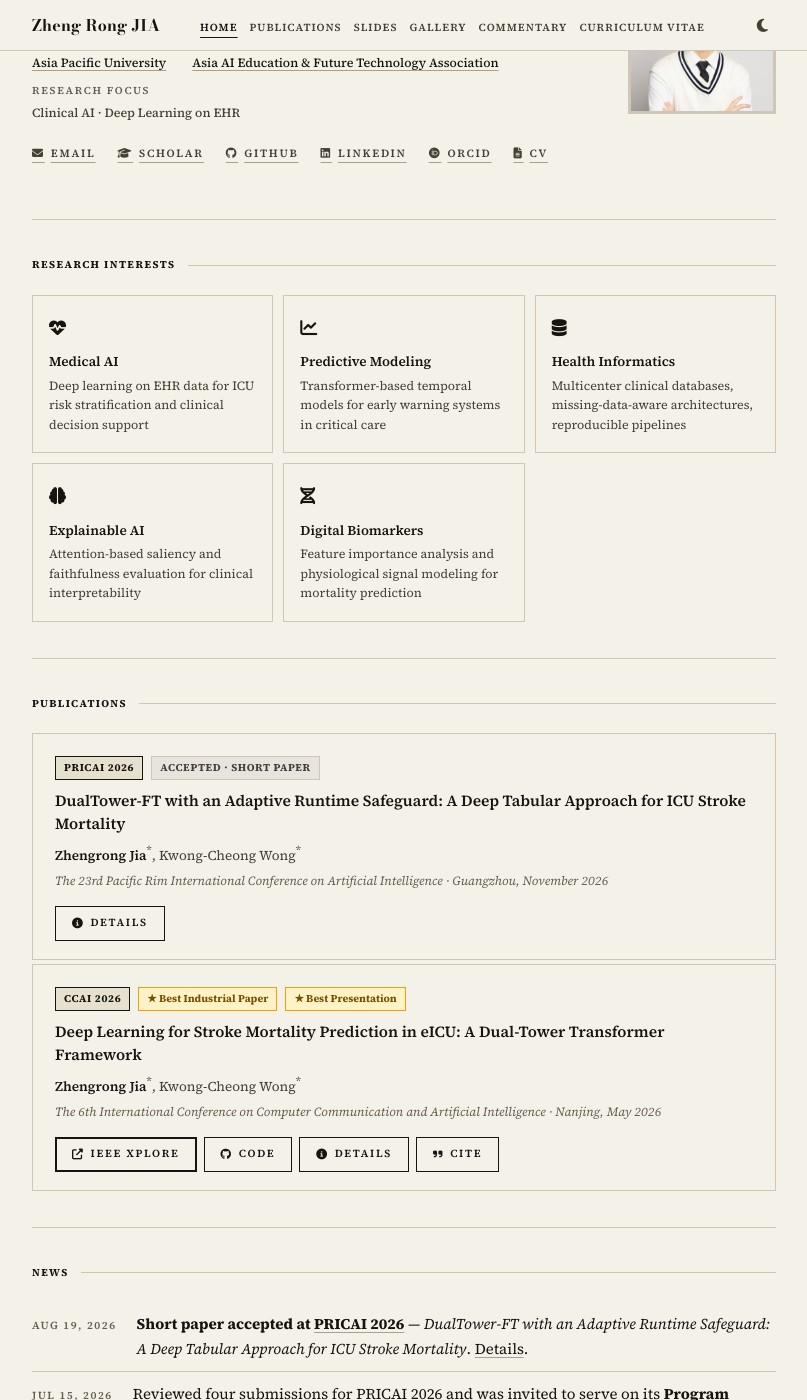
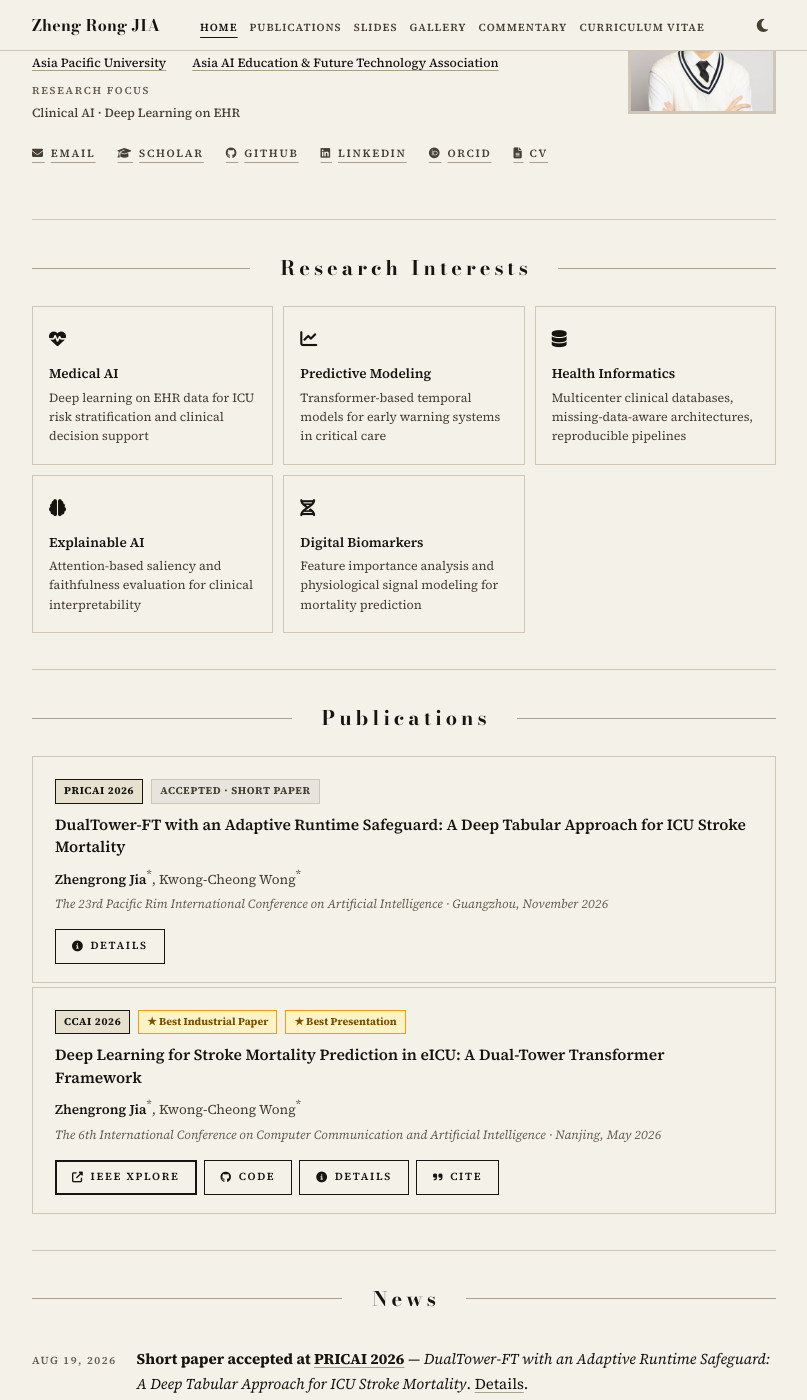
Before and after one commit to ZR-JIA/zr-jia.github.io, a Jekyll site: the page built from _pages/index.md, in a window 1280 px wide and 1400 px high, scrolled down 198 px. Shown: the whole window, without its empty margins (236-1043 px from the left). Built offline with Jekyll 4.4.1, drawn with Linux system fonts in a browser that asks for light colours.

Commit message:
style: turn section labels into rule headings
Replace the small uppercase eyebrow and its trailing rule with the
Zaichang Broadsheet rule heading: the title centred between two hairlines
that run to the column edges.

- set in Bodoni Moda at 20px, in title case, tracked at 0.2em; an equal
  text-indent re-centres the word, since tracking adds space after the
  last letter
- the hairlines use rule-mid and keep a 24px minimum so a long title
  never swallows them
- on phones, drop to 15px at 0.12em so the longest heading on the site,
  "Architecture & Methodology", stays on one line at 375px

Heading text is unchanged; it was already written in title case and
only displayed in capitals by CSS.

```diff
--- a/assets/css/main.css
+++ b/assets/css/main.css
@@ -289,24 +289,30 @@ img { max-width: 100%; height: auto; }
 
 .content-section:last-child { border-bottom: none; }
 
+/* Rule heading: the title centred between two hairlines that run to the
+   column edges. Tracking pushes the last letter's spacing past the word,
+   so an equal text-indent re-centres it. */
 .section-label {
-  font-family: var(--font-text);
-  font-size: 10.5px;
+  font-family: var(--font-display);
+  font-size: 20px;
   font-weight: 700;
-  text-transform: uppercase;
-  letter-spacing: 1.4px;
-  color: var(--color-accent);
-  margin-bottom: 20px;
+  line-height: 1.2;
+  letter-spacing: 0.2em;
+  text-indent: 0.2em;
+  text-align: center;
+  color: var(--color-text);
+  margin-bottom: 26px;
   display: flex;
   align-items: center;
-  gap: 12px;
-}
-
+  gap: 26px;
+}
+
+.section-label::before,
 .section-label::after {
   content: '';
   flex: 1;
-  height: 1px;
-  background: var(--color-border);
+  min-width: 24px;
+  border-top: 1px solid var(--rule-mid);
 }
 
 /* ---- Publications ---- */
@@ -753,6 +759,7 @@ img { max-width: 100%; height: auto; }
 }
 
 @media (max-width: 640px) {
+  .section-label { font-size: 15px; letter-spacing: 0.12em; text-indent: 0.12em; gap: 14px; }
   .container { padding: 0 18px; }
   .navbar-container { padding: 0 18px; }
 
```
